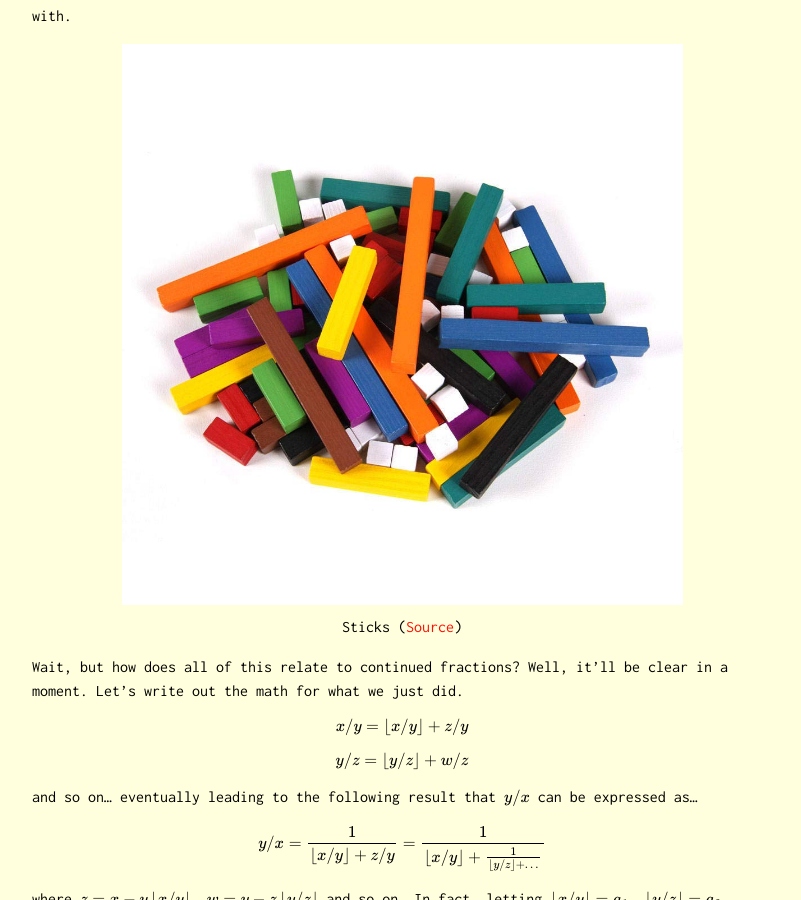
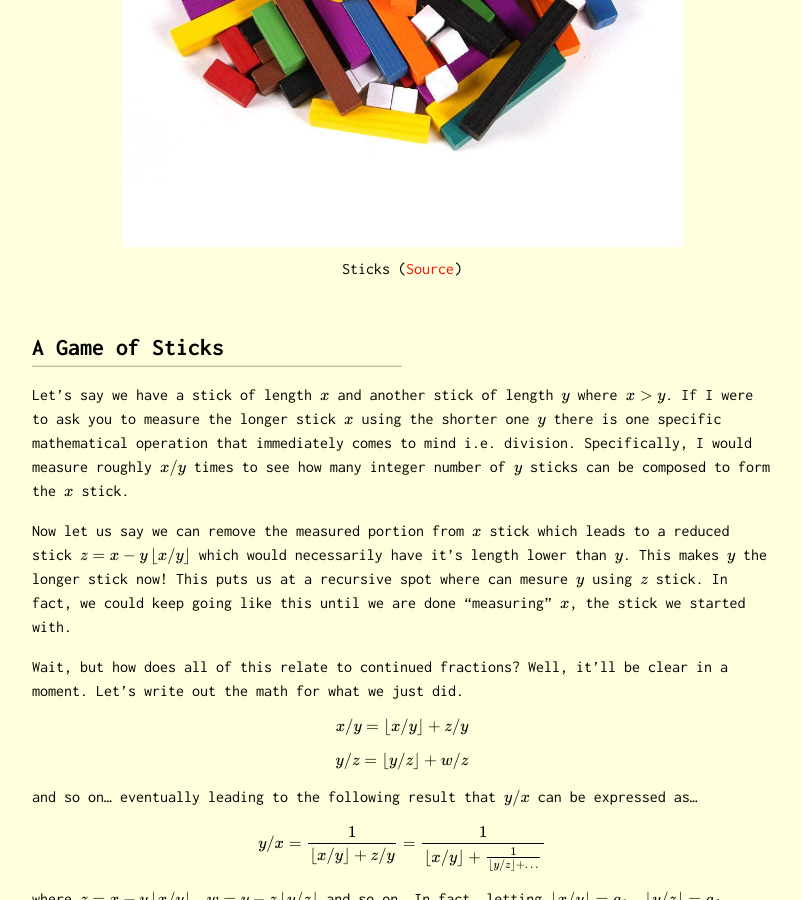
Before and after one commit to Oscuro-Phoenix/math-for-fun, a Jekyll site: the page built from _posts/2024-06-30-Problem-32.md, in a window 1280 px wide and 900 px high, scrolled down 1126 px. Shown: the whole window, without its empty margins (238-1039 px from the left). Built offline with Jekyll 4.4.1, drawn with Linux system fonts in a browser that asks for light colours; formulas are drawn with MathJax 3.

Commit message:
Update 2024-06-30-Problem-32.md

```diff
--- a/_posts/2024-06-30-Problem-32.md
+++ b/_posts/2024-06-30-Problem-32.md
@@ -11,18 +11,17 @@
 
 This problem involves derivation of a generalized impedance formula (see below for explanation) $$ A (j\omega)^{-n} $$ where $$ j = \sqrt{-1}$$ and $$\omega$$ represents angular frequency of the response. The derivation is detailed in [this paper](https://iopscience.iop.org/article/10.1149/1.2100789/pdf). As always, I will focus on delivering a "feel" of the method rather than going through all the steps. Let's jump right in...
 
+<figure>
+<center><img style=" display: block; margin-left: auto; margin-right: auto;width: 85%;" src="../assets/prob32_sticks.jpg">
+		<figcaption> Sticks (<a href="https://m.media-amazon.com/images/I/61j7bQs9TtL._SL1000_.jpg">Source</a>) </figcaption>
+	</center>
+</figure>
+
 ## A Game of Sticks
 
 Let's say we have a stick of length $$x$$ and another stick of length $$y$$ where $$x > y$$. If I were to ask you to measure the longer stick $$x$$ using the shorter one $$y$$ there is one specific mathematical operation that immediately comes to mind i.e. division. Specifically, I would measure roughly $$x/y$$ times to see how many integer number of $$y$$ sticks can be composed to form the $$x$$ stick.
 
 Now let us say we can remove the measured portion from $$x$$ stick which leads to a reduced stick $$z = x - y\left \lfloor {x/y} \right \rfloor$$ which would necessarily have it's length lower than $$y$$. This makes $$y$$ the longer stick now! This puts us at a recursive spot where can mesure $$y$$ using $$z$$ stick. In fact, we could keep going like this until we are done "measuring" $$x$$, the stick we started with.
-
-
-<figure>
-<center><img style=" display: block; margin-left: auto; margin-right: auto;width: 85%;" src="../assets/prob32_sticks.jpg">
-		<figcaption> Sticks (<a href="https://m.media-amazon.com/images/I/61j7bQs9TtL._SL1000_.jpg">Source</a>) </figcaption>
-	</center>
-</figure>
 
 Wait, but how does all of this relate to continued fractions? Well, it'll be clear in a moment. Let's write out the math for what we just did.
 
@@ -180,12 +179,12 @@
 
 The distribution of times as such often appears in processes that involve transfer of mass or charge and more often than not such a phenomena is governed by second order differential equations many of which do have power-series solutions in terms of hypergeometric functions.
 
-## Connecting the dots
-
 <figure>
 <center><img style=" display: block; margin-left: auto; margin-right: auto;width: 60%;" src="../assets/prob32_conn.jpg">
 	</center>
 </figure>
+
+## Connecting the dots
 
 Okay, we have a continued fraction that we want to show converges to $$Z(\omega) = (j\omega)^{-n}$$.
 
```
